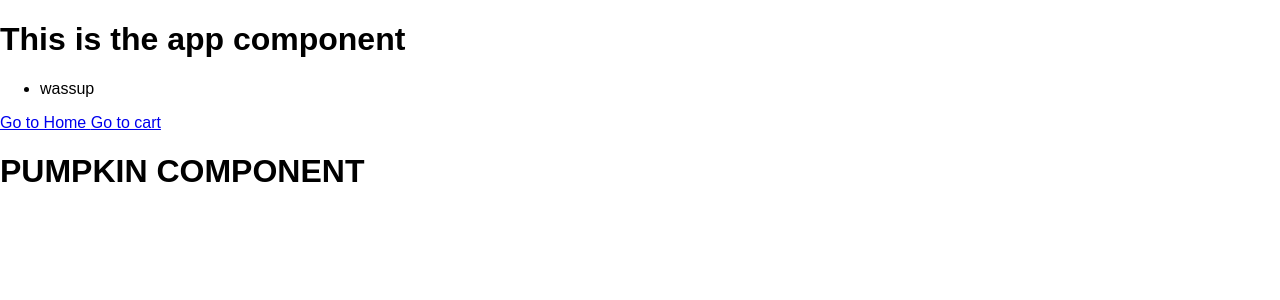
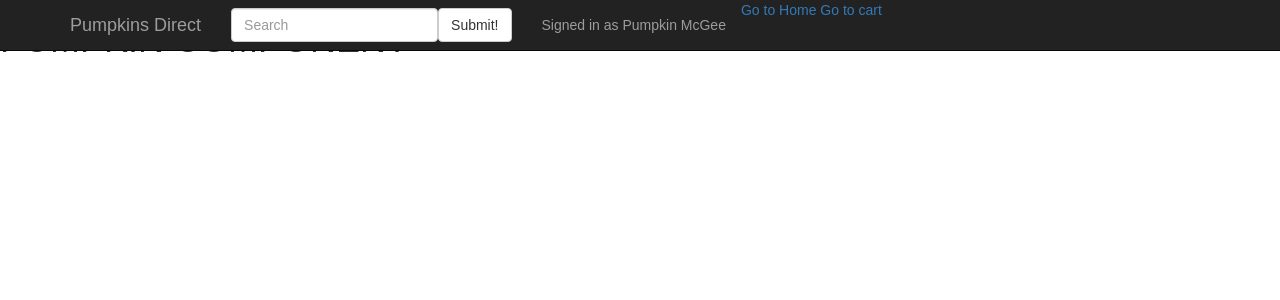
Before and after one commit to steffidawn/everything-pumpkin, a React (Create React App) app: page / in a window 1280 px wide. Shown: the top 300 px of the page. Built offline with nearby package versions, Linux system fonts and the light colour scheme.

Commit message:
nav bar progress

```diff
--- a/public/index.html
+++ b/public/index.html
@@ -19,7 +19,9 @@
       work correctly both with client-side routing and a non-root public URL.
       Learn how to configure a non-root public URL by running `npm run build`.
     -->
-    <title>React App</title>
+    <link rel="stylesheet" href="https://maxcdn.bootstrapcdn.com/bootstrap/3.3.7/css/bootstrap.min.css" integrity="sha384-BVYiiSIFeK1dGmJRAkycuHAHRg32OmUcww7on3RYdg4Va+PmSTsz/K68vbdEjh4u" crossorigin="anonymous">
+    <script src="https://ajax.googleapis.com/ajax/libs/jquery/3.2.1/jquery.min.js"></script>
+    <title>Pumpkins Direct</title>
   </head>
   <body>
     <noscript>
--- a/src/App.js
+++ b/src/App.js
@@ -12,24 +12,31 @@ class App extends Component {
 
   render() {
     return (
-      <div>
-        <h1>This is the app component</h1>
-        <ul>
-          <li>wassup</li>
-        </ul>
-
       <Router>
         <div>
-        <nav>
+          <div>
+          <nav class="navbar navbar-inverse navbar-fixed-top">
+            <div class="container">
+              <a class="navbar-brand" href="#">Pumpkins Direct</a>
+
+              <form className="navbar-form navbar-left" role="search">
+                <div className="form-group">
+                  <input type="text" className="form-control" placeholder="Search" />
+                </div>
+                <button type="submit" className="btn btn-default">Submit!</button>
+              </form>
               <Link to = "/"> Go to Home </Link> {' '}
               <Link to = "/cart"> Go to cart </Link> {' '}
+
+              <p class="navbar-text">Signed in as Pumpkin McGee</p>
+            </div>
           </nav>
+          </div>
           <Route exact path = "/" component = {Pumpkin} />
           <Route path = "/cart" component = {Cart} />
+
         </div>
       </Router>
-
-    </div>
     );
   }
 }
```
Lines whose indentation alone changed are shown as unchanged.
